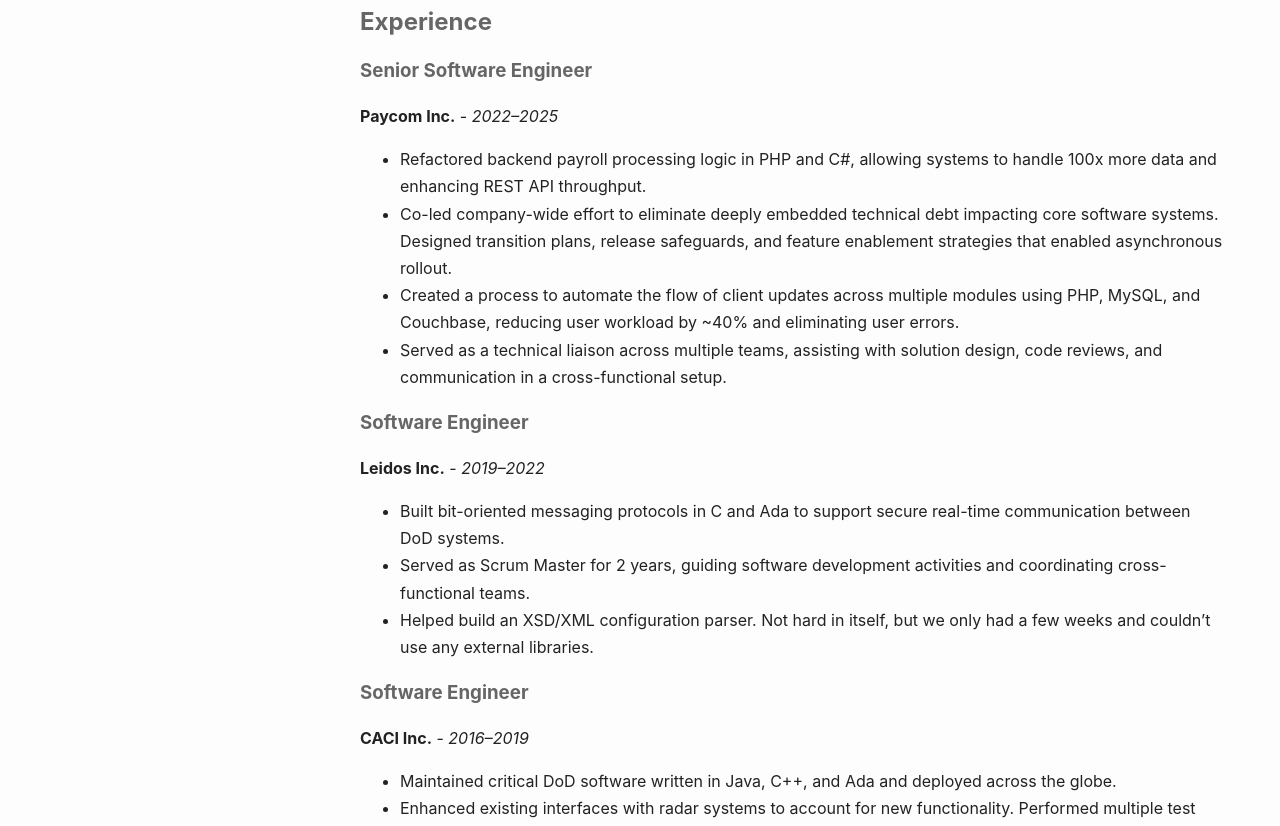
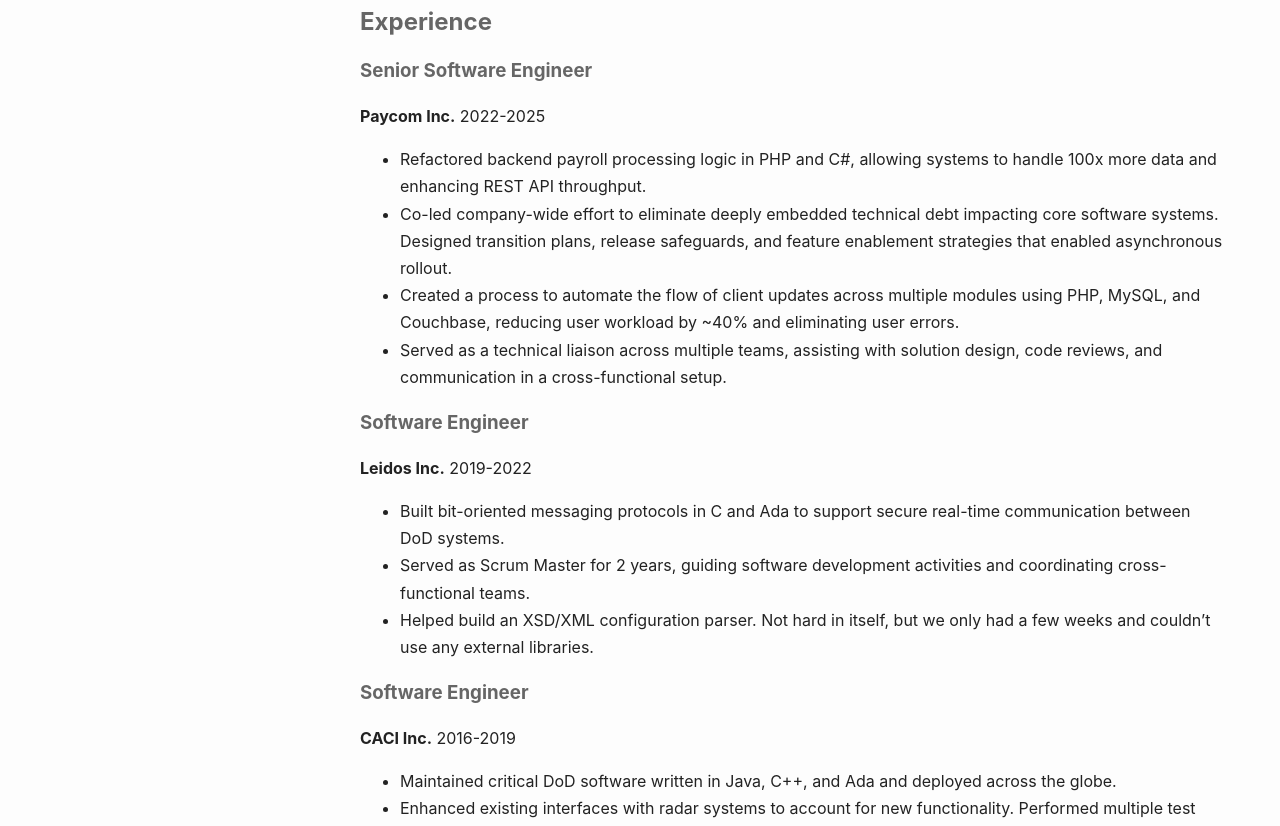
Before and after one commit to 27Steven34/27Steven34.github.io, a Jekyll site: the page built from resume.md, in a window 1280 px wide. Shown: the part 605-1431 px from the top of the page. Built offline with Jekyll 4.4.1, drawn with Linux system fonts in a browser that asks for light colours.

Commit message:
Fixed some odd formatting

```diff
--- a/resume.md
+++ b/resume.md
@@ -28,20 +28,20 @@
 ## Experience
 
 ### Senior Software Engineer
-**Paycom Inc.** - *2022–2025*
+**Paycom Inc.** 2022-2025
 - Refactored backend payroll processing logic in PHP and C#, allowing systems to handle 100x more data and enhancing REST API throughput.
 - Co-led company-wide effort to eliminate deeply embedded technical debt impacting core software systems. Designed transition plans, release safeguards, and feature enablement strategies that enabled asynchronous rollout.
 - Created a process to automate the flow of client updates across multiple modules using PHP, MySQL, and Couchbase, reducing user workload by ~40% and eliminating user errors.
 - Served as a technical liaison across multiple teams, assisting with solution design, code reviews, and communication in a cross-functional setup.
 
 ### Software Engineer
-**Leidos Inc.** - *2019–2022*
+**Leidos Inc.** 2019-2022
 - Built bit-oriented messaging protocols in C and Ada to support secure real-time communication between DoD systems.
 - Served as Scrum Master for 2 years, guiding software development activities and coordinating cross-functional teams.
 - Helped build an XSD/XML configuration parser. Not hard in itself, but we only had a few weeks and couldn't use any external libraries.
 
 ### Software Engineer
-**CACI Inc.** - *2016–2019*
+**CACI Inc.** 2016-2019
 - Maintained critical DoD software written in Java, C++, and Ada and deployed across the globe.
 - Enhanced existing interfaces with radar systems to account for new functionality. Performed multiple test events to support stakeholders from other organizations.
 - Implemented a symbology standard according to MIL-STD specifications. That's several thousand images and their encodings, including my favorite, thundersnow (<img src="../assets/images/ThunderSnow.png" id="thunder-snow" />).
```
